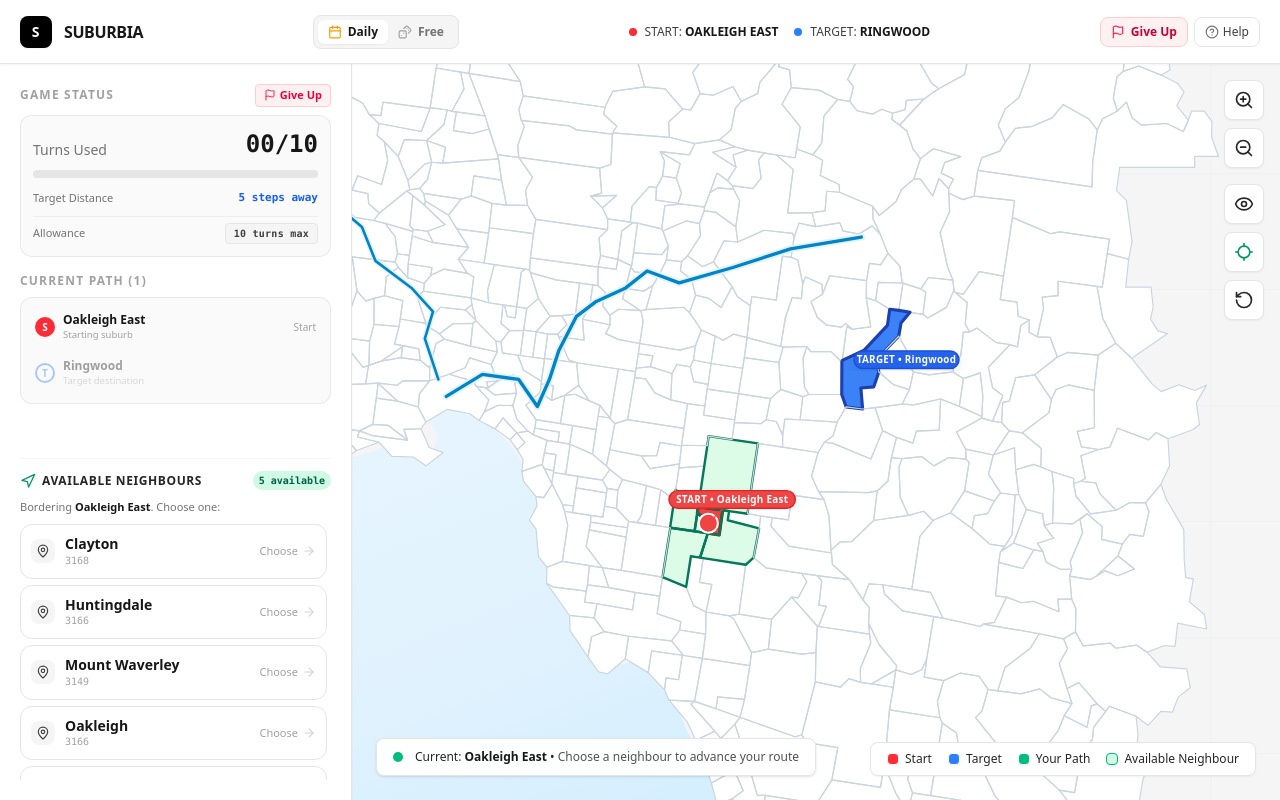
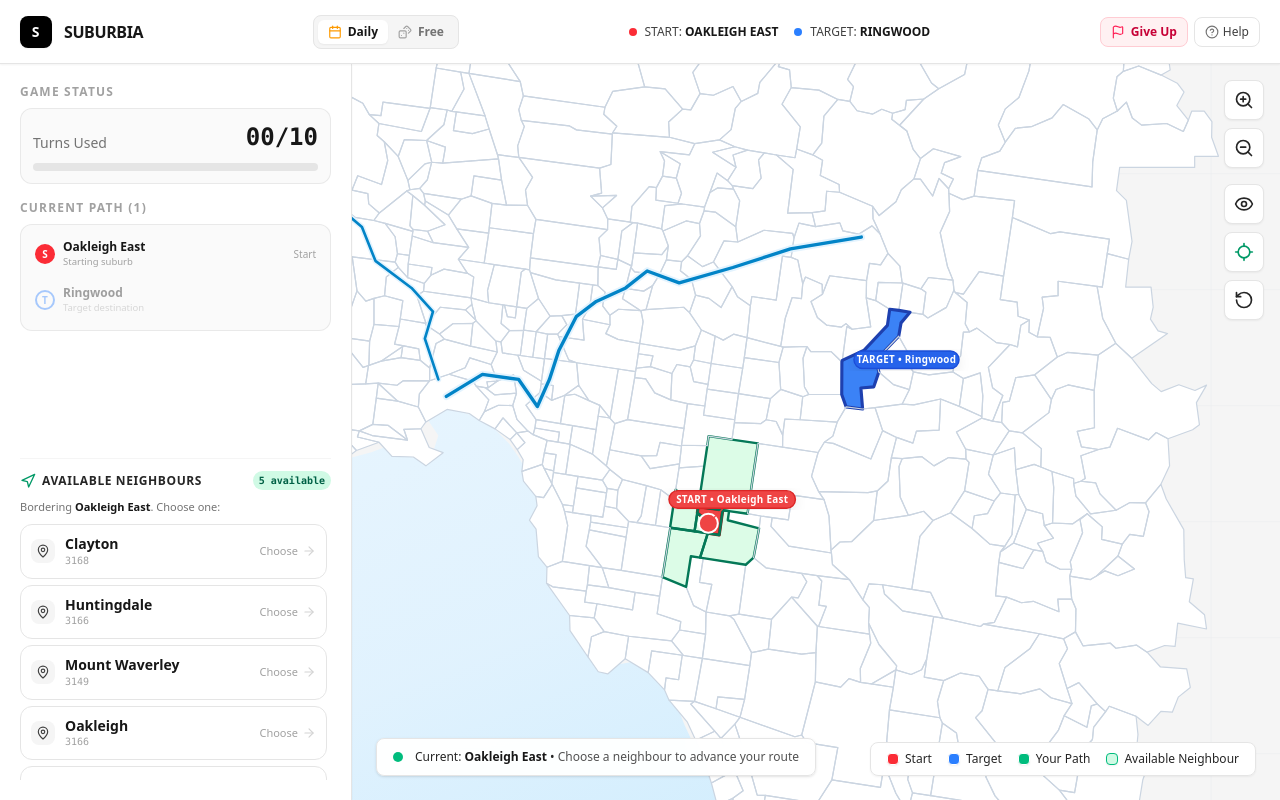
Before and after one commit to ggop/suburbia, a React (Vite) app: page / in a window 1280 px wide. Built offline with nearby package versions, Linux system fonts and the light colour scheme.

Commit message:
refactor: simplify game controls UI
Remove redundant step counter and give up button to streamline the interface layout.

```diff
--- a/src/components/GameControls.tsx
+++ b/src/components/GameControls.tsx
@@ -249,10 +249,8 @@ export const GameControls: React.FC<GameControlsProps> = ({
                 />
               </div>
               <div className="flex justify-between items-center text-[11px] text-neutral-500 pt-1 border-t border-neutral-200/60">
-                <span>Route: {startSuburb?.name} ➔ {targetSuburb?.name}</span>
-                <span className="font-bold text-blue-600 font-mono">
-                  {stepsRemaining === 0 ? 'Arrived' : `${stepsRemaining} steps away`}
-                </span>
+                <span>Route</span>
+                <span className="font-semibold text-neutral-700">{startSuburb?.name} ➔ {targetSuburb?.name}</span>
               </div>
             </div>
 
@@ -388,17 +386,6 @@ export const GameControls: React.FC<GameControlsProps> = ({
                     <span>Undo</span>
                   </button>
                 )}
-                {gameState.status === 'playing' && onGiveUp && (
-                  <button
-                    id="give-up-btn"
-                    onClick={onGiveUp}
-                    title="Give up on this puzzle"
-                    className="flex items-center gap-1 text-[11px] font-semibold text-rose-600 hover:text-rose-700 bg-rose-50 hover:bg-rose-100 border border-rose-200 px-2 py-0.5 rounded transition-colors cursor-pointer"
-                  >
-                    <Flag className="w-3 h-3 text-rose-500" />
-                    <span>Give Up</span>
-                  </button>
-                )}
               </div>
             </div>
 
@@ -420,20 +407,6 @@ export const GameControls: React.FC<GameControlsProps> = ({
                   className="bg-neutral-900 h-full transition-all duration-300 rounded-full"
                   style={{ width: `${progressPercent}%` }}
                 />
-              </div>
-
-              <div className="flex justify-between items-center text-[11px] text-neutral-500 pt-0.5">
-                <span>Target Distance</span>
-                <span className="font-bold text-blue-600 font-mono">
-                  {stepsRemaining === 0 ? 'Arrived!' : `${stepsRemaining} steps away`}
-                </span>
-              </div>
-
-              <div className="flex justify-between items-center text-[11px] text-neutral-500 pt-1.5 border-t border-neutral-200/60">
-                <span>Allowance</span>
-                <span className="font-bold px-2 py-0.5 rounded text-[10px] tracking-wide border text-neutral-700 bg-neutral-100 border-neutral-200 font-mono">
-                  10 turns max
-                </span>
               </div>
             </div>
           </div>
```
